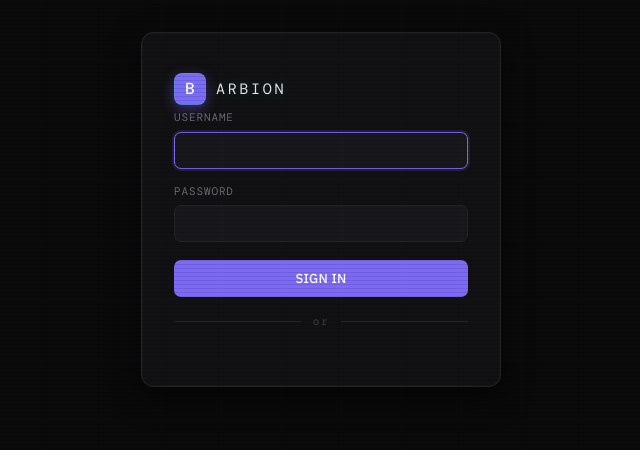
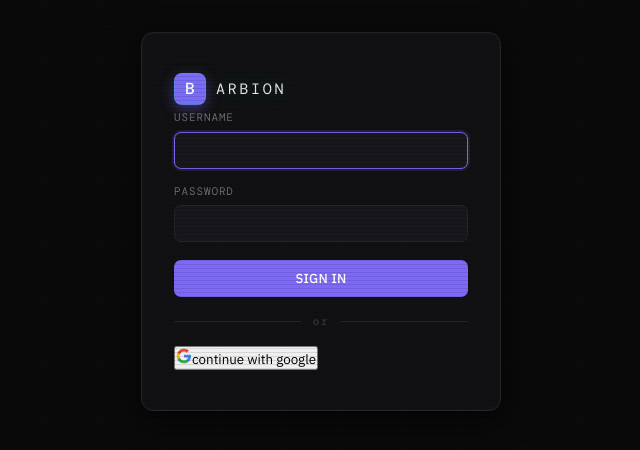
Before and after one commit to vestro263/arbion, a React (Vite) app in the folder arbion-ui/: page /login in a window 1280 px wide. Shown: the top 450 px of the page, without its empty margins (319-959 px from the left). Built offline with nearby package versions, Linux system fonts and the light colour scheme; no server answers; a web font is replaced by a local one.

Commit message:
oush oush

```diff
--- a/arbion-ui/src/pages/Login.jsx
+++ b/arbion-ui/src/pages/Login.jsx
@@ -1,51 +1,25 @@
-import { useState, useEffect } from 'react'
+import { useState } from 'react'
 import { useNavigate } from 'react-router-dom'
+import { useGoogleLogin } from '@react-oauth/google'
 
-const GOOGLE_CLIENT_ID = import.meta.env.VITE_GOOGLE_CLIENT_ID
 const API_URL = import.meta.env.VITE_API_URL
 
-export default function Login({ onLogin }) {
+export default function Login({ onLogin, onGoogleLogin }) {
   const [user,    setUser]    = useState('')
   const [pass,    setPass]    = useState('')
   const [err,     setErr]     = useState('')
   const [loading, setLoading] = useState(false)
   const navigate              = useNavigate()
 
-  useEffect(() => {
-    // Expose callback globally so Google script can reach it
-    window.__googleOneTapCallback = handleGoogleResponse
-
-    const script = document.createElement('script')
-    script.src = 'https://accounts.google.com/gsi/client'
-    script.async = true
-    script.defer = true
-    document.body.appendChild(script)
-
-    script.onload = () => {
-      window.google.accounts.id.initialize({
-        client_id: GOOGLE_CLIENT_ID,
-        callback: window.__googleOneTapCallback,
-        auto_select: true,
-        cancel_on_tap_outside: false,
-      })
-      window.google.accounts.id.prompt()
-    }
-
-    return () => {
-      document.body.removeChild(script)
-      window.google?.accounts?.id?.cancel()
-      delete window.__googleOneTapCallback
-    }
-  }, [])
-
-  const handleGoogleResponse = async (response) => {
+  const googleLogin = useGoogleLogin({
+    onSuccess: async (tokenResponse) => {
       setLoading(true)
       setErr('')
       try {
         const res = await fetch(`${API_URL}/api/google-auth/`, {
           method: 'POST',
           headers: { 'Content-Type': 'application/json' },
-        body: JSON.stringify({ id_token: response.credential }),
+          body: JSON.stringify({ access_token: tokenResponse.access_token }),
         })
         const data = await res.json()
         if (!res.ok) { setErr(data.error || 'Google sign-in failed'); return }
@@ -54,13 +28,16 @@
         localStorage.setItem('refresh', data.refresh)
         localStorage.setItem('user',    JSON.stringify(data.user))
 
+        if (onGoogleLogin) onGoogleLogin(data.access, data.user.username)
         navigate('/trade')
       } catch (e) {
         setErr('Google sign-in failed')
       } finally {
         setLoading(false)
       }
-  }
+    },
+    onError: () => setErr('Google sign-in failed'),
+  })
 
   const submit = async () => {
     if (!user || !pass) { setErr('enter username and password'); return }
@@ -112,14 +89,15 @@
 
         <div className="login-divider"><span>or</span></div>
 
-        <div
-          className="g_id_signin"
-          data-type="standard"
-          data-theme="outline"
-          data-text="continue_with"
-          data-shape="rectangular"
-          data-width="100%"
-        />
+        <button className="btn-google" onClick={() => googleLogin()} disabled={loading}>
+          <svg width="16" height="16" viewBox="0 0 24 24">
+            <path fill="#4285F4" d="M22.56 12.25c0-.78-.07-1.53-.2-2.25H12v4.26h5.92c-.26 1.37-1.04 2.53-2.21 3.31v2.77h3.57c2.08-1.92 3.28-4.74 3.28-8.09z"/>
+            <path fill="#34A853" d="M12 23c2.97 0 5.46-.98 7.28-2.66l-3.57-2.77c-.98.66-2.23 1.06-3.71 1.06-2.86 0-5.29-1.93-6.16-4.53H2.18v2.84C3.99 20.53 7.7 23 12 23z"/>
+            <path fill="#FBBC05" d="M5.84 14.09c-.22-.66-.35-1.36-.35-2.09s.13-1.43.35-2.09V7.07H2.18C1.43 8.55 1 10.22 1 12s.43 3.45 1.18 4.93l3.66-2.84z"/>
+            <path fill="#EA4335" d="M12 5.38c1.62 0 3.06.56 4.21 1.64l3.15-3.15C17.45 2.09 14.97 1 12 1 7.7 1 3.99 3.47 2.18 7.07l3.66 2.84c.87-2.6 3.3-4.53 6.16-4.53z"/>
+          </svg>
+          continue with google
+        </button>
       </div>
     </div>
   )
```
Lines whose indentation alone changed are shown as unchanged.
